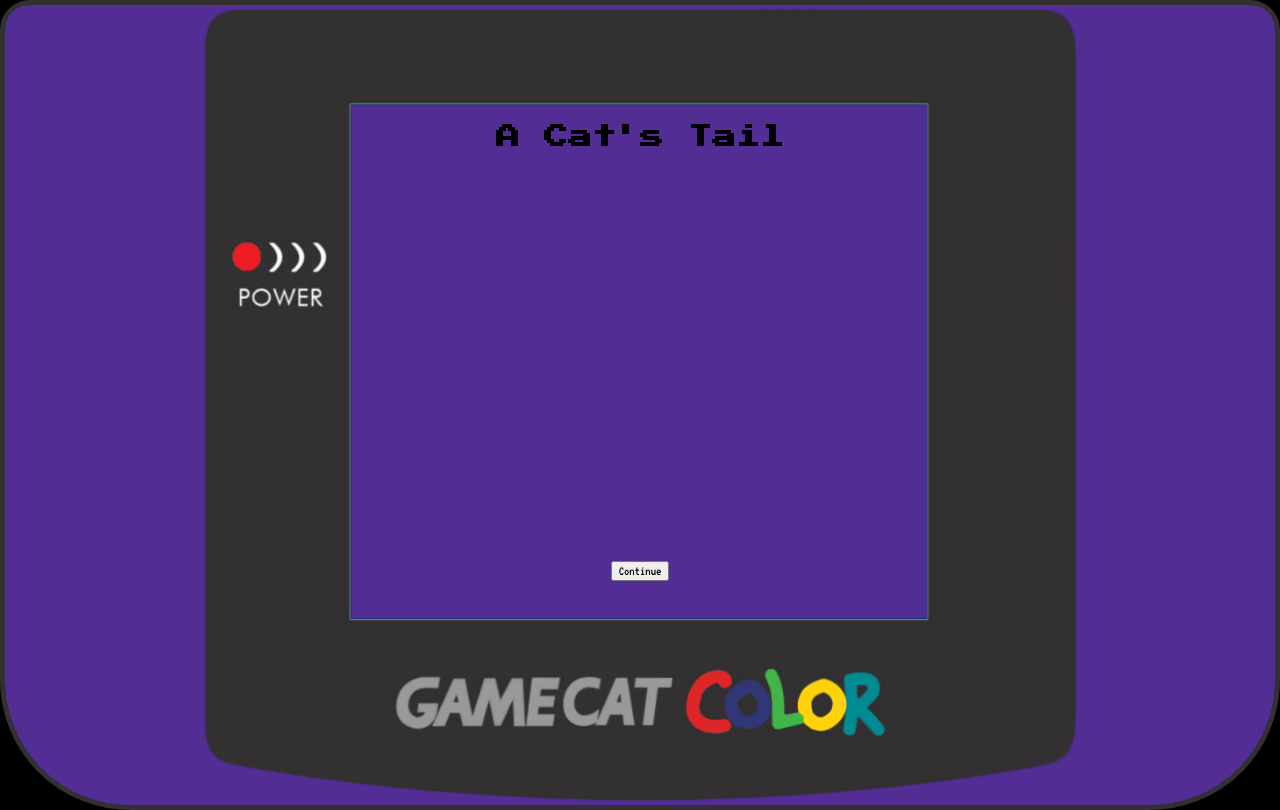
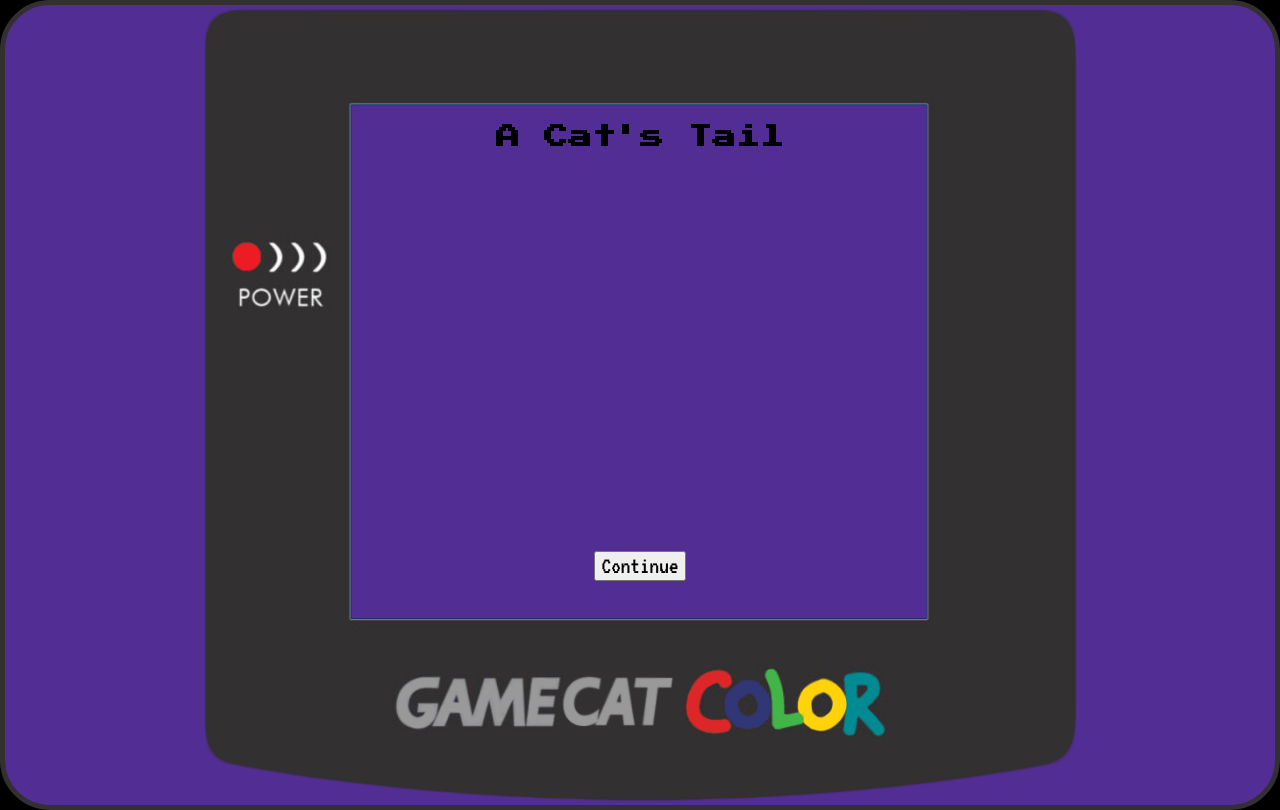
Before and after one commit to qrispi/a-cats-tail, a React (Create React App) app: page /story in a window 1280 px wide. Built offline with nearby package versions, Linux system fonts and the light colour scheme.

Commit message:
Adjust font size and gamecat frame

```diff
--- a/src/components/App/App.css
+++ b/src/components/App/App.css
@@ -6,7 +6,7 @@
   align-items: center;
   justify-content: center;
   border: 5px solid #323031;
-  border-radius: 30px 30px 130px 130px;
+  border-radius: 50px;
 }
 
 .play-screen {
@@ -26,6 +26,6 @@
 
 h1 {
   font-family: 'Press Start 2P', cursive;
-  font-size: large;
+  font-size: x-large;
   text-align: center;
 }
--- a/src/index.css
+++ b/src/index.css
@@ -1,5 +1,6 @@
 body {
   font-family: 'VT323', monospace;
+  font-size: xx-large;
   margin: 0;
   padding: 0;
   box-sizing: border-box;
@@ -9,4 +10,5 @@ body {
 }
 button {
   font-family: 'VT323', monospace;
+  font-size: x-large;
 }
```
